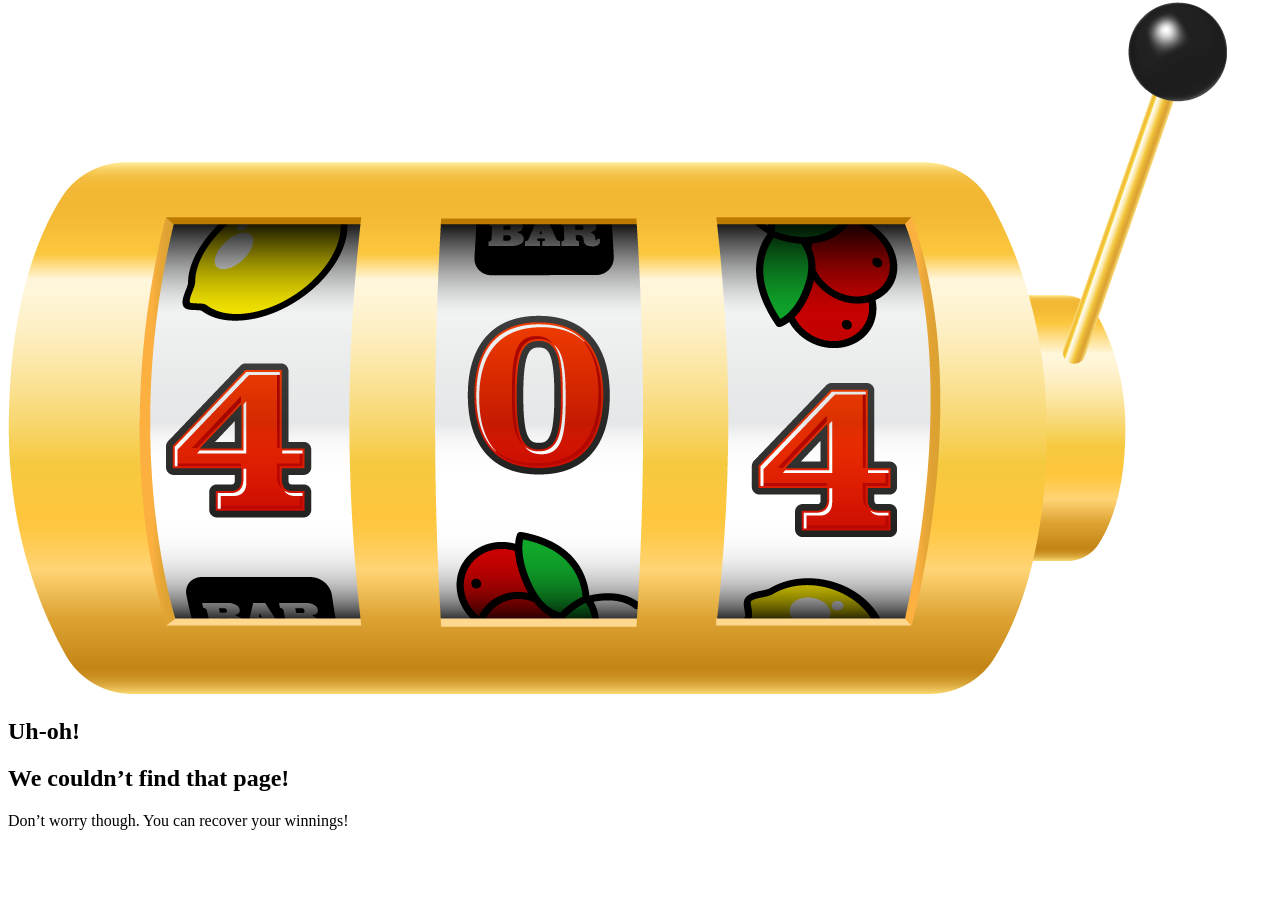
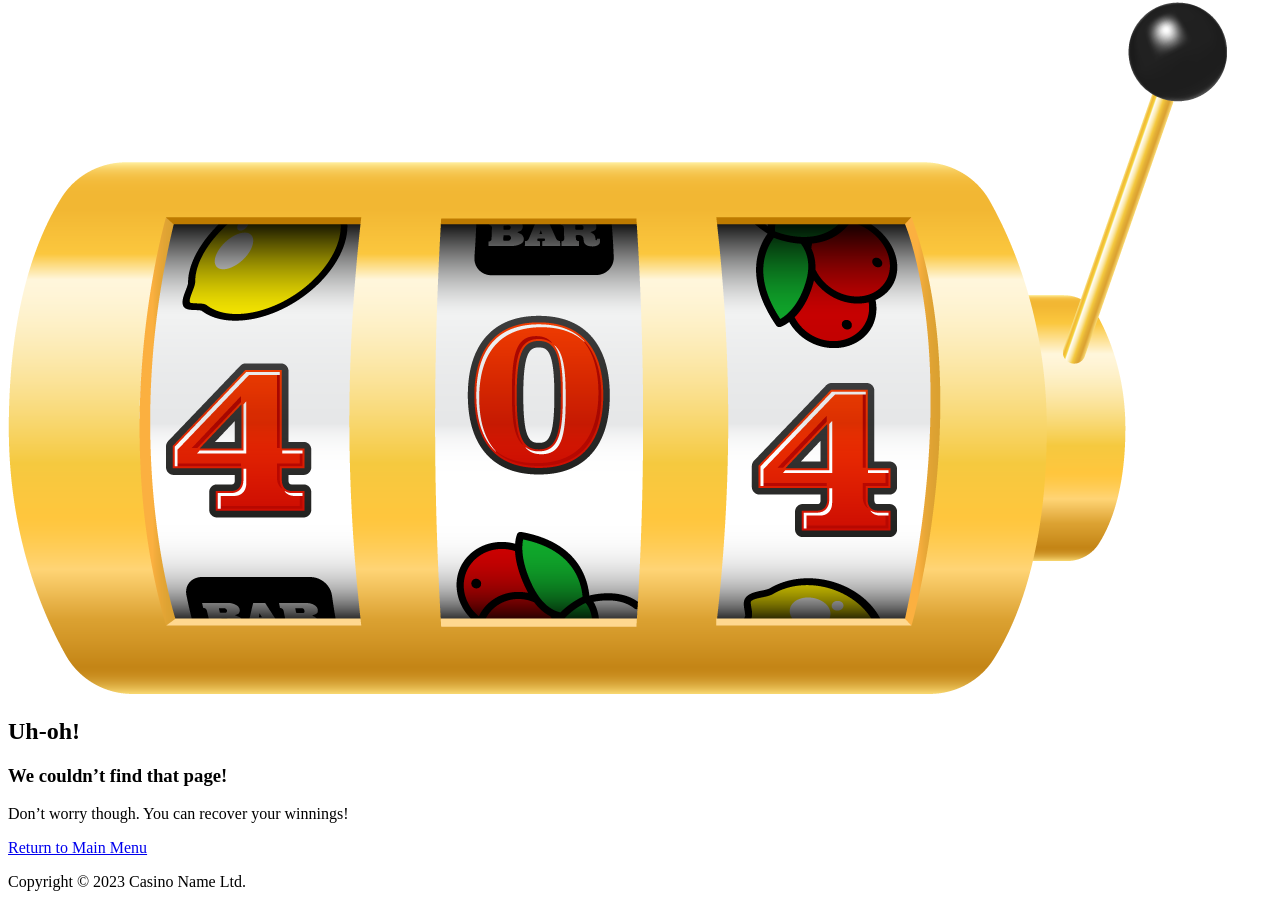
Before and after one commit to clarkson22/404, a plain HTML site: page index.html in a window 1280 px wide. Shown: the part 65-972 px from the top of the page. Before the commit the page ends 911 px from the top, so only its background shows below. Drawn offline with Linux system fonts and the light colour scheme.

Commit message:
Added some text, a link, and copyright information

```diff
--- a/index.html
+++ b/index.html
@@ -12,8 +12,12 @@
     <section>
         <img src="slotmachine.png" alt="Slot machine">
         <h1>Uh-oh!</h1>
-        <h2>We couldn’t find that page!</h2>
+        <h3>We couldn’t find that page!</h3>
         <p>Don’t worry though. You can recover your winnings!</p>
+        <a href="https://example.com">Return to Main Menu</a>
     </section>
+    <footer>
+        <p>Copyright &copy; 2023 Casino Name Ltd.</p>
+    </footer>
 </body>
 </html>
```
